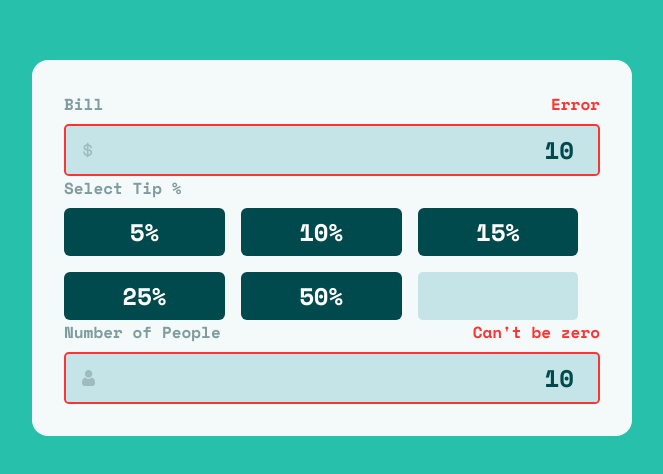
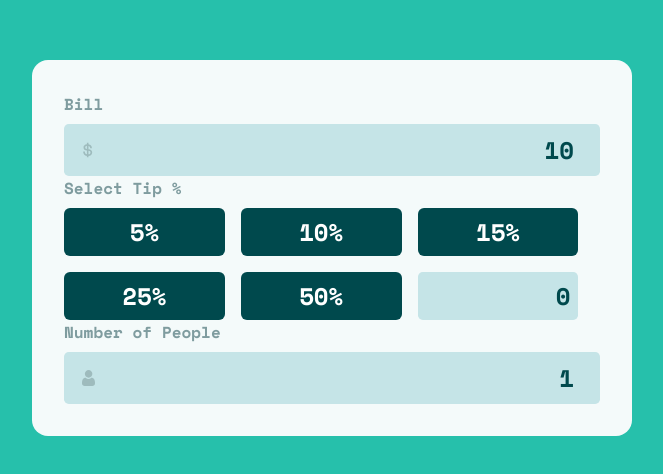
Before and after one commit to qutbiddinmaxmudov/tip-calculator, a React (Create React App) app: page / in a window 1280 px wide. Shown: the part 152-626 px from the top of the page, without its empty margins (308-971 px from the left). Built offline with nearby package versions, Linux system fonts and the light colour scheme.

Commit message:
implemented checking logic

```diff
--- a/src/components/BillPercent/index.tsx
+++ b/src/components/BillPercent/index.tsx
@@ -1,4 +1,4 @@
-import React, { useEffect, useState } from "react";
+import React from "react";
 import styles from "./BillPercent.module.scss";
 
 const defaultTipPercents = [5, 10, 15, 25, 50];
@@ -15,9 +15,16 @@ const BillPercent: React.FC<Props> = ({ percent, setPercent }) => {
       </div>
       <div className={styles.percent__wrapper}>
         {defaultTipPercents.map((item) => (
-          <button type="button" className={styles.percent__button}>{item}%</button>
+          <button onClick={() => setPercent(item)} type="button" className={styles.percent__button}>
+            {item}%
+          </button>
         ))}
-        <input className={styles.percent__input} type="text" />
+        <input
+          className={styles.percent__input}
+          onChange={(e) => setPercent(+e.target.value)}
+          type="text"
+          value={percent}
+        />
       </div>
     </div>
   );
--- /dev/null
+++ b/src/components/TipCalculator/helpers.ts
@@ -0,0 +1,11 @@
+export const checkPeople = (people: number)=>{
+  if(people < 1){
+    return "Can't be less than 1"
+  }
+}
+
+export const checkBill = (bill: number)=>{
+  if(bill < 1){
+    return "Can't be less than 1"
+  }
+}
--- a/src/components/TipCalculator/index.tsx
+++ b/src/components/TipCalculator/index.tsx
@@ -4,22 +4,36 @@ import NumberInput from "../NumberInput";
 import dollarIcon from "../../images/icon-dollar.svg";
 import personIcon from "../../images/icon-person.svg";
 import BillPercent from "../BillPercent";
+import { checkBill, checkPeople } from "./helpers";
 
 const TipCalculator: React.FC = () => {
   const [bill, setBill] = useState(10);
-  const [percent, setPercent] = useState(0.10)
-  const onBillChange = (e: ChangeEvent<HTMLInputElement>) => setBill(+e.target.value);
+  const [people, setPeople] = useState(1);
+  const [percent, setPercent] = useState(0);
+  const handleBillChange = (e: ChangeEvent<HTMLInputElement>) => {
+    setBill(+e.target.value);
+  };
+  const handlePeopleChange = (e: ChangeEvent<HTMLInputElement>) => {
+    setPeople(+e.target.value);
+  };
   return (
     <div className={styles.calculator}>
-      <NumberInput value={bill} icon={dollarIcon} label="Bill" onChange={onBillChange} alt="Dollar" error="Error" />
-      <BillPercent percent={percent}setPercent={setPercent} />
       <NumberInput
         value={bill}
+        icon={dollarIcon}
+        label="Bill"
+        onChange={handleBillChange}
+        alt="Dollar"
+        error={checkBill(bill)}
+      />
+      <BillPercent percent={percent} setPercent={setPercent} />
+      <NumberInput
+        value={people}
         icon={personIcon}
         label="Number of People"
-        onChange={onBillChange}
+        onChange={handlePeopleChange}
         alt="Person"
-        error="Can't be zero"
+        error={checkPeople(people)}
       />
     </div>
   );
```
